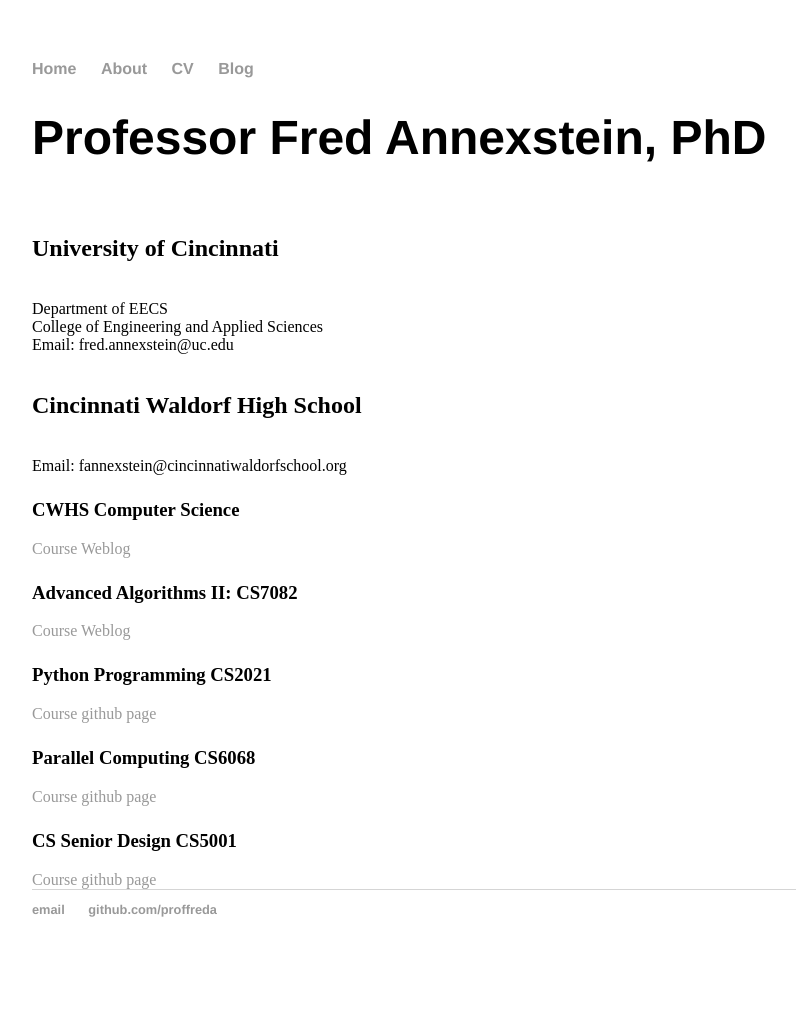
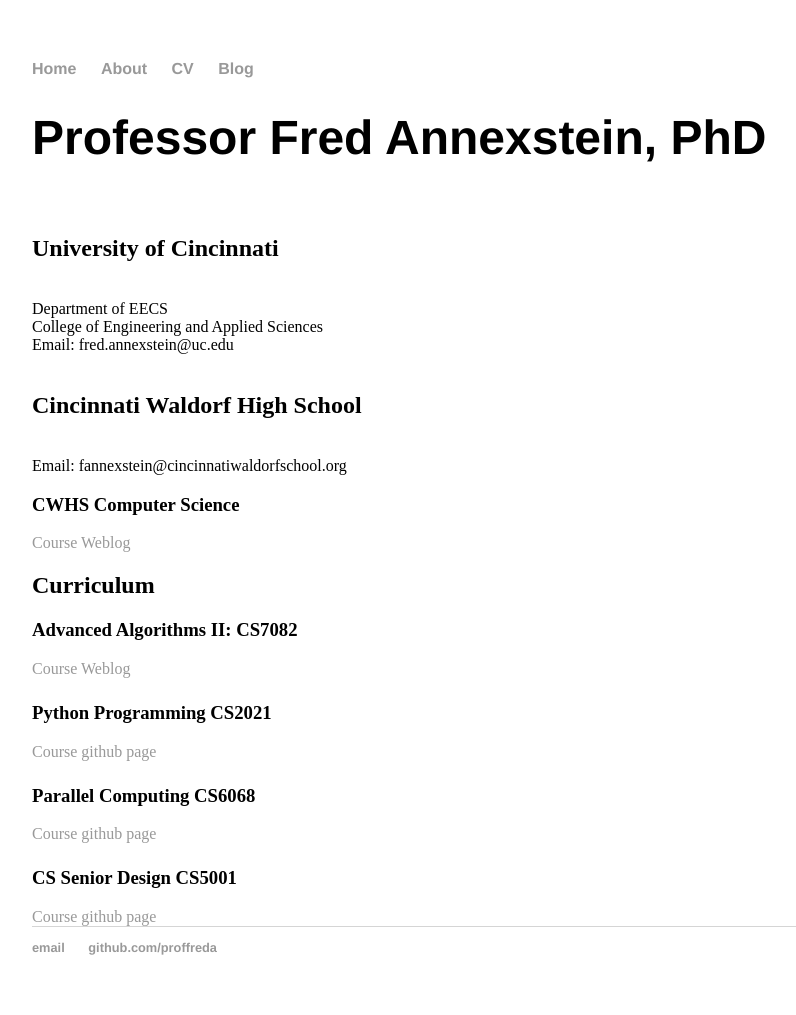
Before and after one commit to proffreda/proffreda.github.io, a Jekyll site: the page built from index.html, in a window 1280 px wide. Shown: the whole page, without its empty margins (160-956 px from the left). Built offline with Jekyll 4.4.1, drawn with Linux system fonts in a browser that asks for light colours; before the commit the page ends 977 px from its top, so only the background shows below that.

Commit message:
Update index.html

```diff
--- a/index.html
+++ b/index.html
@@ -14,10 +14,11 @@
           <br>
 <h2> Cincinnati Waldorf High School</h2><br>
           Email: fannexstein@cincinnatiwaldorfschool.org <br>
-        <p> <h3> CWHS Computer Science</h3>
-       <a href = "http://proffreda.github.com/blog">Course Weblog</a>
+        <span> <h3> CWHS Computer Science</h3>
+                 <a href = "http://proffreda.github.com/blog">Course Weblog</a> </span>
 
-        <p> <h3> Advanced Algorithms II: CS7082 </h3>
+<h2> Curriculum </h2>
+        <h3> Advanced Algorithms II: CS7082 </h3>
         <a href = "http://github.uc.edu/annexsfs/BlockchainFoundations">Course Weblog</a>
 
         <p> <h3> Python Programming CS2021</h3>
```
